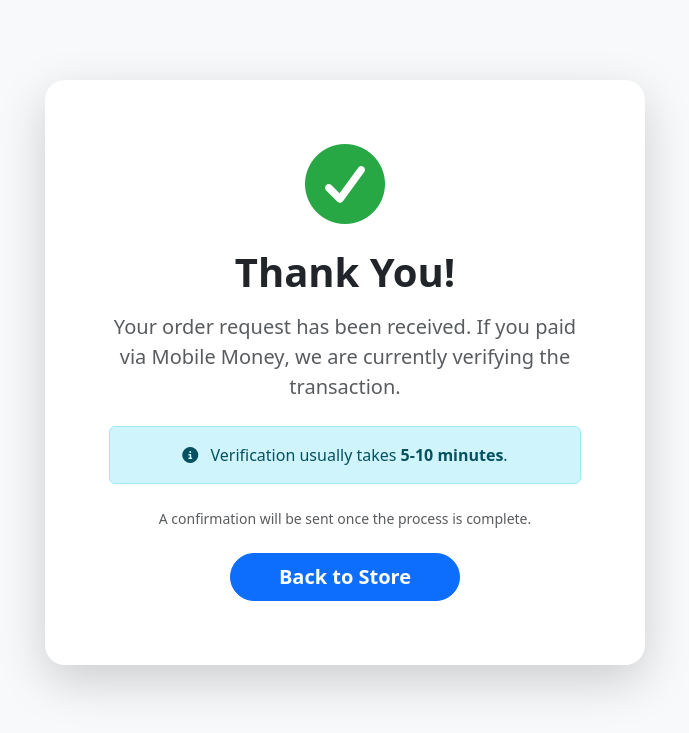
After one commit to elvis-kitonsa/ecommerce_project, a Django app: page /success/ in a window 1280 px wide. The commit adds this page. Shown: the top 733 px of the page, without its empty margins (295-984 px from the left). Run offline with Django 5.2, Linux system fonts and the light colour scheme.

Commit message:
Added payment success page & adjusted payment logic to eliminate pop-ups for both Paypal and MM

```diff
--- /dev/null
+++ b/shop/templates/shop/success.html
@@ -0,0 +1,59 @@
+<!-- Shop Payment Success Template -->
+<!-- This template displays a thank you message after a successful checkout. -->
+
+{% load static %}
+<!DOCTYPE html>
+<html lang="en">
+  <head>
+    <meta charset="UTF-8" />
+    <meta name="viewport" content="width=device-width, initial-scale=1.0" />
+    <title>Order Confirmed | Tech Store</title>
+    <link
+      href="https://cdn.jsdelivr.net/npm/bootstrap@5.3.0/dist/css/bootstrap.min.css"
+      rel="stylesheet"
+    />
+    <link
+      rel="stylesheet"
+      href="https://cdnjs.cloudflare.com/ajax/libs/font-awesome/6.0.0/all.min.css"
+    />
+    <style>
+      .success-card {
+        max-width: 600px;
+        margin: 80px auto;
+        border-radius: 20px;
+      }
+      .check-icon {
+        font-size: 80px;
+        color: #28a745;
+      }
+    </style>
+  </head>
+  <body class="bg-light">
+    <div class="container text-center">
+      <div class="card success-card shadow-lg border-0 p-5">
+        <div class="card-body">
+          <i class="fas fa-check-circle check-icon mb-4"></i>
+          <h1 class="fw-bold mb-3">Thank You!</h1>
+          <p class="lead text-muted mb-4">
+            Your order request has been received. If you paid via
+            <strong>Mobile Money</strong>, we are currently verifying the
+            transaction.
+          </p>
+          <div class="alert alert-info py-3 mb-4">
+            <i class="fas fa-info-circle me-2"></i> Verification usually takes
+            <strong>5-10 minutes</strong>.
+          </div>
+          <p class="small text-muted mb-4">
+            A confirmation will be sent once the process is complete.
+          </p>
+          <a
+            href="{% url 'product_list' %}"
+            class="btn btn-primary btn-lg rounded-pill px-5 fw-bold"
+          >
+            Back to Store
+          </a>
+        </div>
+      </div>
+    </div>
+  </body>
+</html>
--- a/shop/urls.py
+++ b/shop/urls.py
@@ -2,6 +2,13 @@ from django.urls import path
 from . import views
 
 urlpatterns = [
+
+    # Home page showing list of products
     path('', views.product_list, name='product_list'),
+
+    # Product detail page
     path('cart/', views.cart_view, name='cart_view'),
+
+    # Thank you page after successful checkout
+    path('success/', views.payment_success, name='payment_success'),
 ]
--- a/shop/views.py
+++ b/shop/views.py
@@ -27,3 +27,8 @@ def product_list(request):
 # Displays the dynamic shopping cart populated by LocalStorage.
 def cart_view(request):
     return render(request, 'shop/cart.html')
+
+# View for the payment success page.
+# Displays a thank you message after successful checkout.
+def payment_success(request):
+    return render(request, 'shop/success.html')
```
Also changed, not shown: shop/templates/shop/cart.html (+9 -2 lines).
